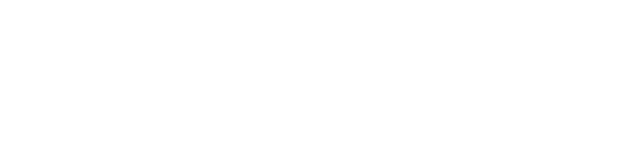
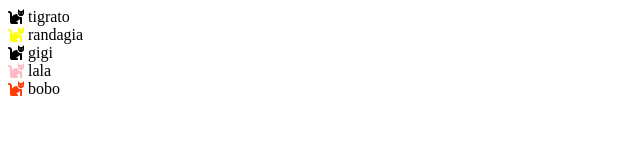
Before and after one commit to parisking93/js-es6-cats, a plain HTML site: page index.html in a window 1280 px wide. Shown: the whole page, without its empty margins (0-640 px from the left). Drawn offline with Linux system fonts and the light colour scheme.

Commit message:
add gatti ciascuno proprio nome e colore solo js

```diff
--- a/index.html
+++ b/index.html
@@ -6,9 +6,12 @@
     <meta name="viewport" content="width=device-width, initial-scale=1.0">
     <title>Document</title>
     <link rel="stylesheet" href="css/style.css">
+    <link rel="stylesheet" href="https://cdnjs.cloudflare.com/ajax/libs/font-awesome/5.15.3/css/all.min.css" integrity="sha512-iBBXm8fW90+nuLcSKlbmrPcLa0OT92xO1BIsZ+ywDWZCvqsWgccV3gFoRBv0z+8dLJgyAHIhR35VZc2oM/gI1w==" crossorigin="anonymous" referrerpolicy="no-referrer" />
 </head>
 <body>
+    <div id="output">
 
+    </div>
     <script src="js/script.js"></script>
 </body>
 </html>
--- a/js/script.js
+++ b/js/script.js
@@ -2,3 +2,54 @@
 // Tramite il forEach(), stampare in pagina tutti i gattini, ciascuno con il proprio colore e il proprio nome.
 // Milestone 2 Dividere i gatti in due contenitori distinti in base al sesso e aggiungere a fianco di ogni gattino un fiocco colorato di rosa, se femmina, o di blu, se maschio. Il colore del fiocco deve essere più tenue se il gatto è più giovane, più scuro se il gatto è più vecchio.
 // Milestone 3 Creare un nuovo array con prima tutti i gattini femmina e poi tutti i gattini maschio, inserendo solamente nome, colore e opacità del fiocco per ogni gatto.
+
+
+// Milestone 1 Definire un array di oggetti; ogni oggetto rappresenta un gatto, che è caratterizzato da: nome, età, colore e sesso.
+
+const gatti = [
+    {
+        nome : 'tigrato',
+        età : 1,
+        colore : '#000000',
+        sesso : 'maschio'
+
+    },
+    {
+        nome : 'randagia',
+        età : 1.2,
+        colore : '#ffff05',
+        sesso : 'femmina'
+
+    },
+    {
+        nome : 'gigi',
+        età : 2,
+        colore : '#000000',
+        sesso : 'maschio'
+
+    },
+    {
+        nome : 'lala',
+        età : 0.5,
+        colore : '#ffb8c6',
+        sesso : 'femmina'
+
+    },
+    {
+        nome : 'bobo',
+        età : 1,
+        colore : '#ff3d06',
+        sesso : 'maschio'
+
+    },
+];
+
+// Tramite il forEach(), stampare in pagina tutti i gattini, ciascuno con il proprio colore e il proprio nome.
+
+
+gatti.forEach((element,index) => {
+    let {nome,colore} = element;
+    document.getElementById('output').innerHTML += `<i class="fas fa-cat"></i>  ${nome} <br>` ;
+    let gatto = document.getElementsByClassName('fas fa-cat');
+    gatto[index].style.color = colore;
+});
```
